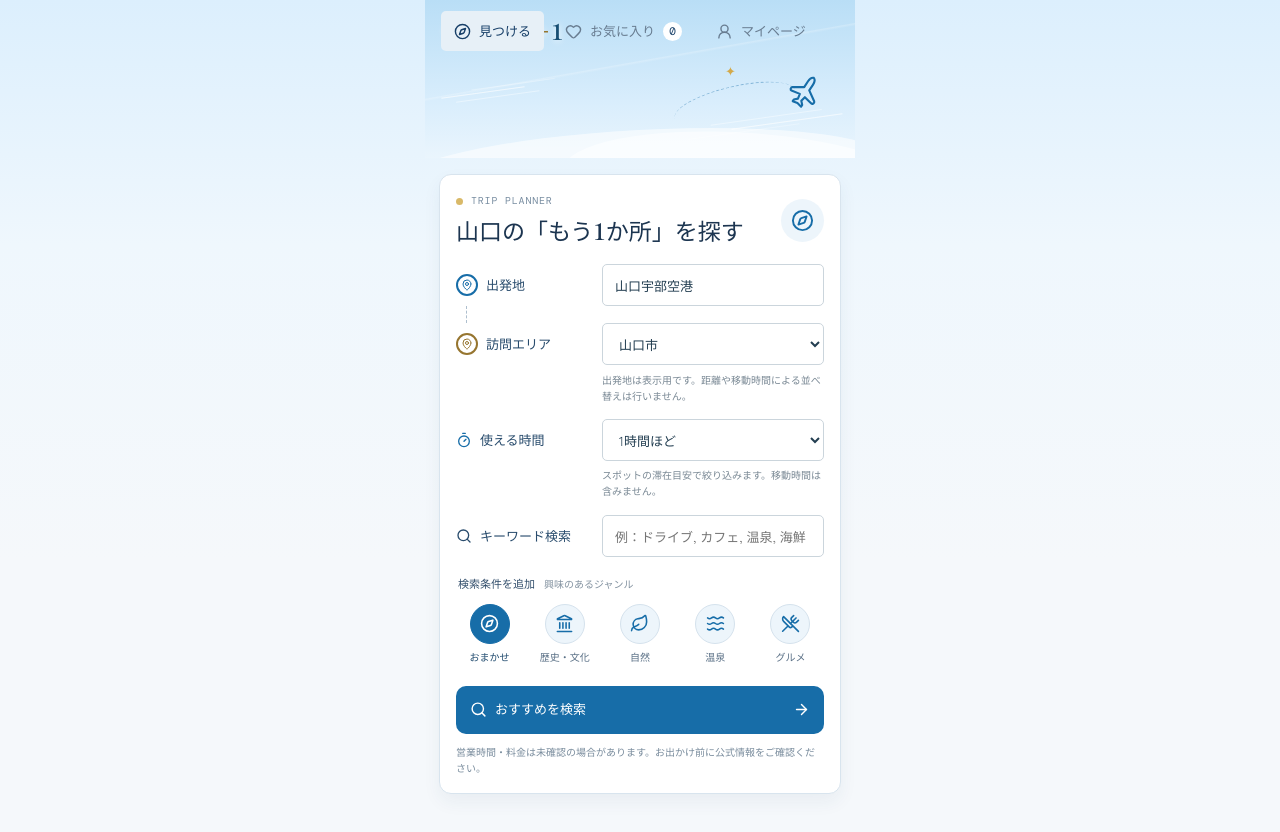
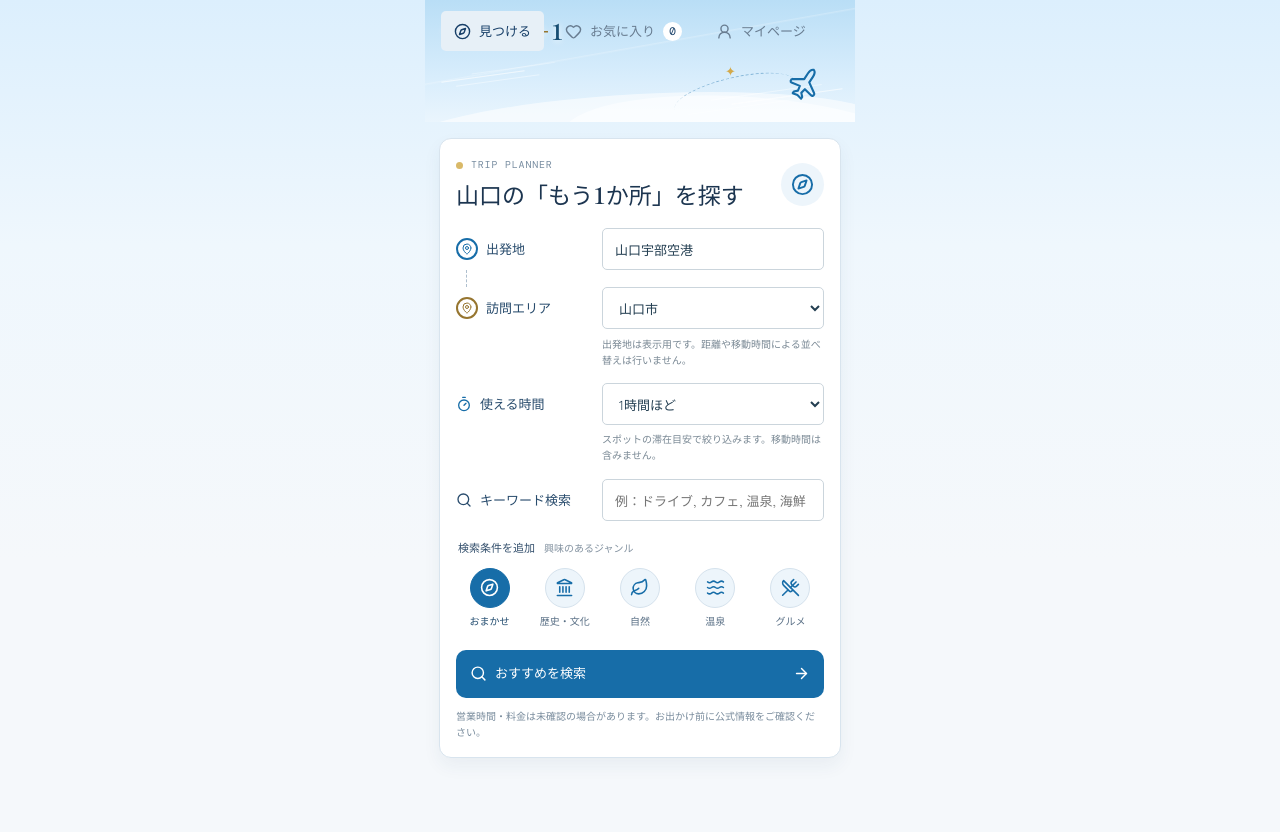
Before and after one commit to kanekane819/zemi.app, a React (Vite) app: page / in a window 1280 px wide. Shown: the top 832 px of the page. Built offline with nearby package versions, Linux system fonts and the light colour scheme.

Commit message:
Tighten sky header spacing

```diff
--- a/src/App.css
+++ b/src/App.css
@@ -41,7 +41,7 @@
 .sky-banner {
   position: relative;
   width: min(100%, 430px);
-  height: 158px;
+  height: 122px;
   overflow: hidden;
   margin: -62px auto 0;
   background:
@@ -84,14 +84,14 @@
 }
 
 .sky-cloud-left {
-  top: 92px;
+  top: 76px;
   left: 16px;
   width: 84px;
   box-shadow: 14px 6px 0 rgba(255, 255, 255, 0.42), 31px -4px 0 rgba(255, 255, 255, 0.3);
 }
 
 .sky-cloud-right {
-  top: 121px;
+  top: 96px;
   right: 12px;
   width: 112px;
   box-shadow: -20px -7px 0 rgba(255, 255, 255, 0.4), -44px 4px 0 rgba(255, 255, 255, 0.28);
@@ -99,7 +99,7 @@
 
 .flight-path {
   position: absolute;
-  top: 86px;
+  top: 77px;
   right: 58px;
   width: 124px;
   height: 37px;
@@ -111,7 +111,7 @@
 .sky-plane {
   position: absolute;
   z-index: 2;
-  top: 76px;
+  top: 68px;
   right: 34px;
   color: #176da8;
   transform: rotate(-12deg);
@@ -1341,7 +1341,7 @@ select:focus-visible {
 
   .main-layout {
     gap: 20px;
-    padding: 15px 14px 96px;
+    padding: 8px 14px 96px;
   }
 
   .filter-panel {
```
